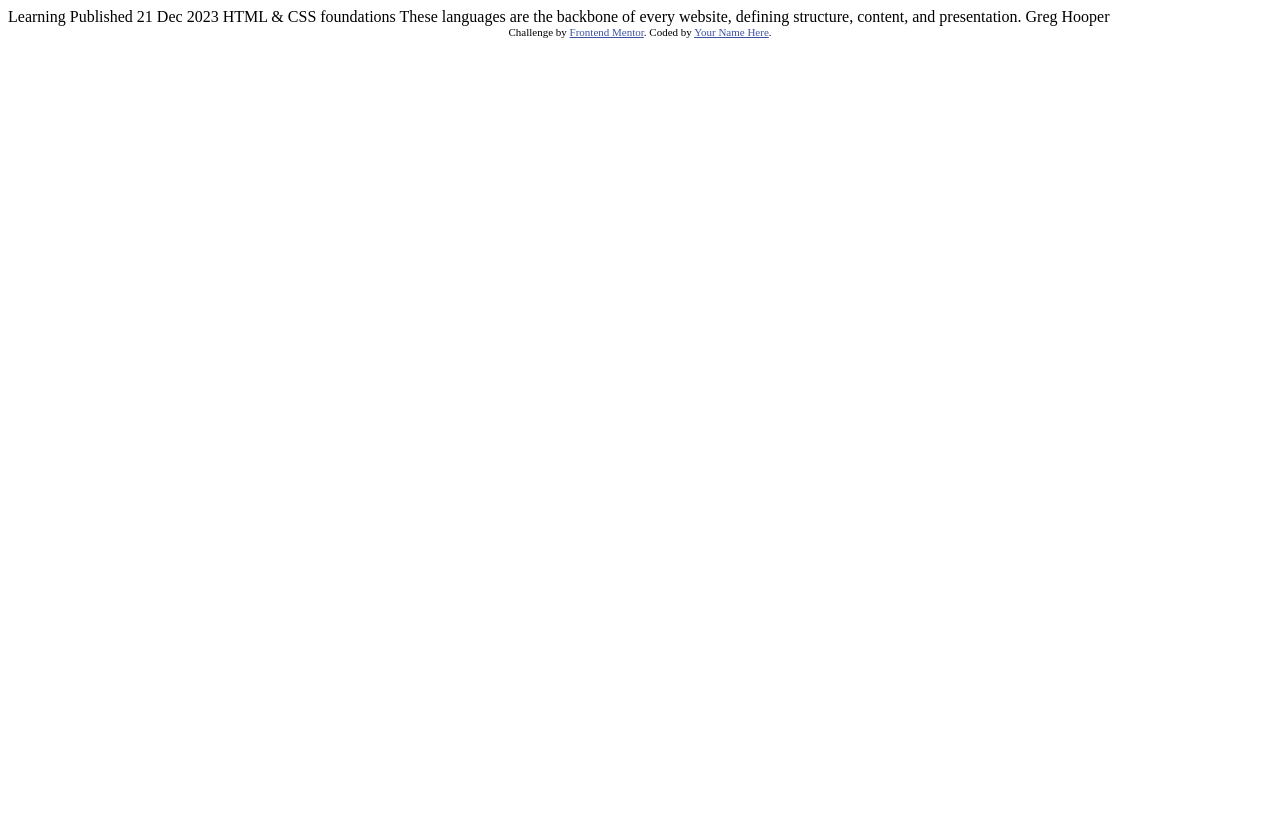
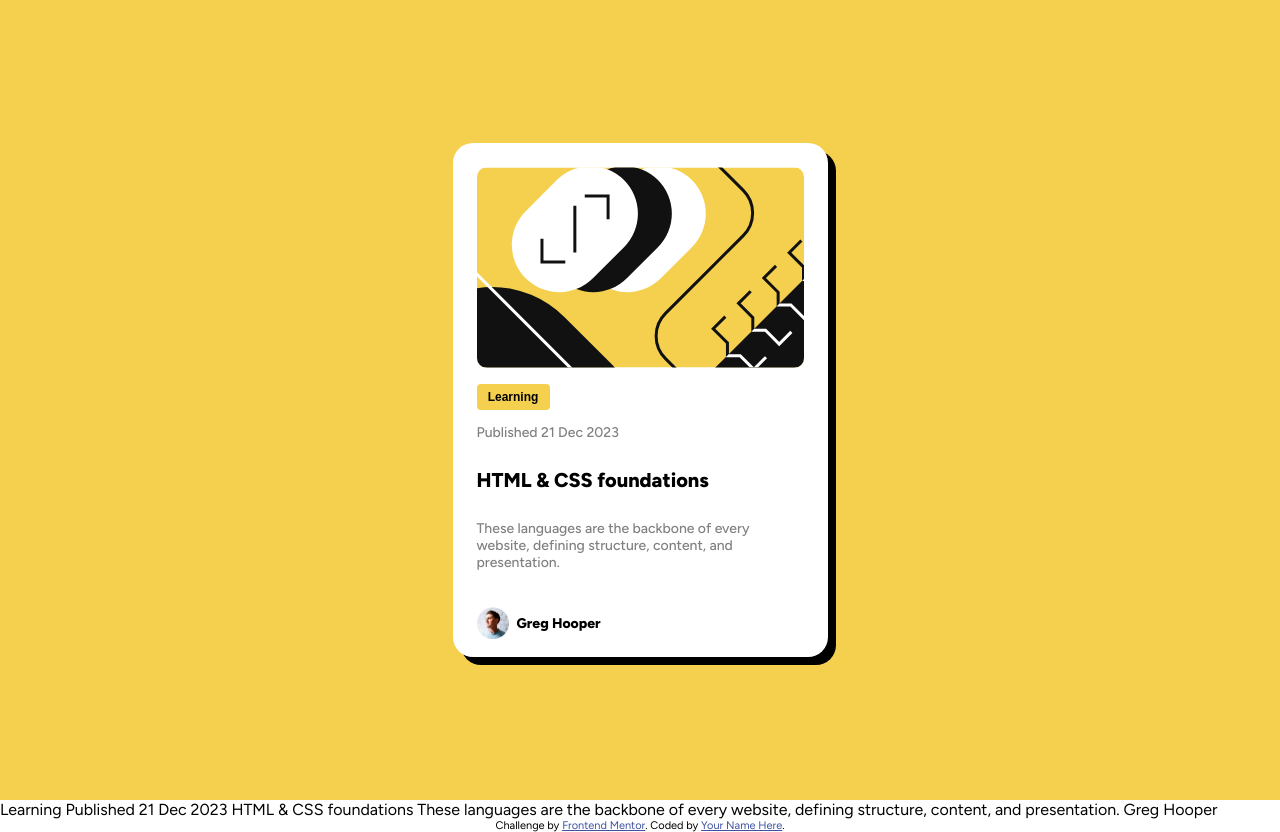
Before and after one commit to logstrup78/FrontEndMentor-BlogPreviewCard, a plain HTML site: page index.html in a window 1280 px wide. Before the commit the page ends 800 px from the top, so only its background shows below. Drawn offline with Linux system fonts and the light colour scheme.

Commit message:
1. edition

```diff
--- a/index.html
+++ b/index.html
@@ -3,8 +3,12 @@
 <head>
   <meta charset="UTF-8">
   <meta name="viewport" content="width=device-width, initial-scale=1.0"> <!-- displays site properly based on user's device -->
-
+  <!-- Font familiy fra google fonts-->
+  <link rel="preconnect" href="https://fonts.googleapis.com">
+  <link rel="preconnect" href="https://fonts.gstatic.com" crossorigin>
+  <link href="https://fonts.googleapis.com/css2?family=Figtree:ital,wght@0,300..900;1,300..900&display=swap" rel="stylesheet">
   <link rel="icon" type="image/png" sizes="32x32" href="./assets/images/favicon-32x32.png">
+  <link rel="stylesheet" href="styles.css">
 
   <title>Frontend Mentor | Blog preview card</title>
 
@@ -15,6 +19,33 @@
   </style>
 </head>
 <body>
+<main class="container">
+
+  <!--Card The card is split into 3 parts image, content and author-->
+  <div class="card">
+    <!-- Image -->
+    <div class="image">
+    <img src="assets/images/illustration-article.svg" alt="cardimage">
+  </div>
+
+  <div class="content">
+  <button><strong>Learning</strong></button>
+
+    <p>Published 21 Dec 2023</p>
+
+    <h1>HTML & CSS foundations</h1>
+    <p>These languages are the backbone of every website, defining structure, content, and presentation.</p>
+
+  </div>
+
+
+  <div class="author">
+      <img class="avatar" src="assets/images/image-avatar.webp" alt="image avatar">
+    <p>Greg Hooper</p>
+  </div>
+
+  </div>
+</main>
 
   Learning
 
```
